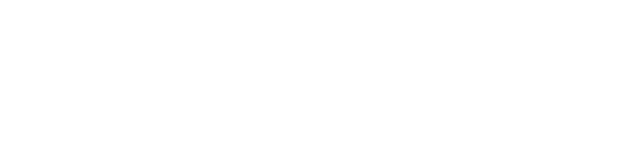
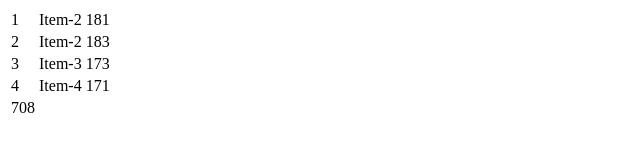
Before and after one commit to acciojob/grofers-checkout-2-amit11612502, a website: page main.html in a window 1280 px wide. Shown: the whole page, without its empty margins (0-640 px from the left). Drawn offline with Linux system fonts and the light colour scheme.

Commit message:
created a submission

```diff
--- a/main.html
+++ b/main.html
@@ -7,6 +7,33 @@
 </head>
 
 <body>
+<table>
+	  <tr>
+	  <td>1</td>
+	  <td>Item-2</td>
+	  <td data-ns-test="price">181</td>
+  </tr>
+	  <tr>
+	  <td>2</td>
+	  <td>Item-2</td>
+	  <td data-ns-test="price">183</td>
+  </tr>
+	  <tr>
+	  <td>3</td>
+	  <td>Item-3</td>
+	  <td data-ns-test="price">173</td>
+  </tr>
+  <tr>
+	  <td>4</td>
+	  <td>Item-4</td>
+	  <td data-ns-test="price">171</td>
+  </tr>
+  </table>
+
+
+
+
+
 	<!-- the entire body must be written by student -->
     <script type="text/javascript" src="./script.js">
 </script>
--- a/script.js
+++ b/script.js
@@ -1 +1,19 @@
-//your code here
+
+
+
+//your code here  js
+
+ const table = document.querySelector('table');
+ const lastRow = document.createElement('tr');
+ const prices = document.querySelectorAll('[data-ns-test=price]');
+ let sum = 0;
+ for(let i = 0; i < prices.length; i++) {
+  sum += parseInt(prices[i].textContent);
+ }
+ const child = document.createElement("td");
+ child.setAttribute('data-ns-test', 'grandTotal');
+
+
+ child.textContent = sum;
+ lastRow.appendChild(child);
+ table.appendChild(lastRow);
```
